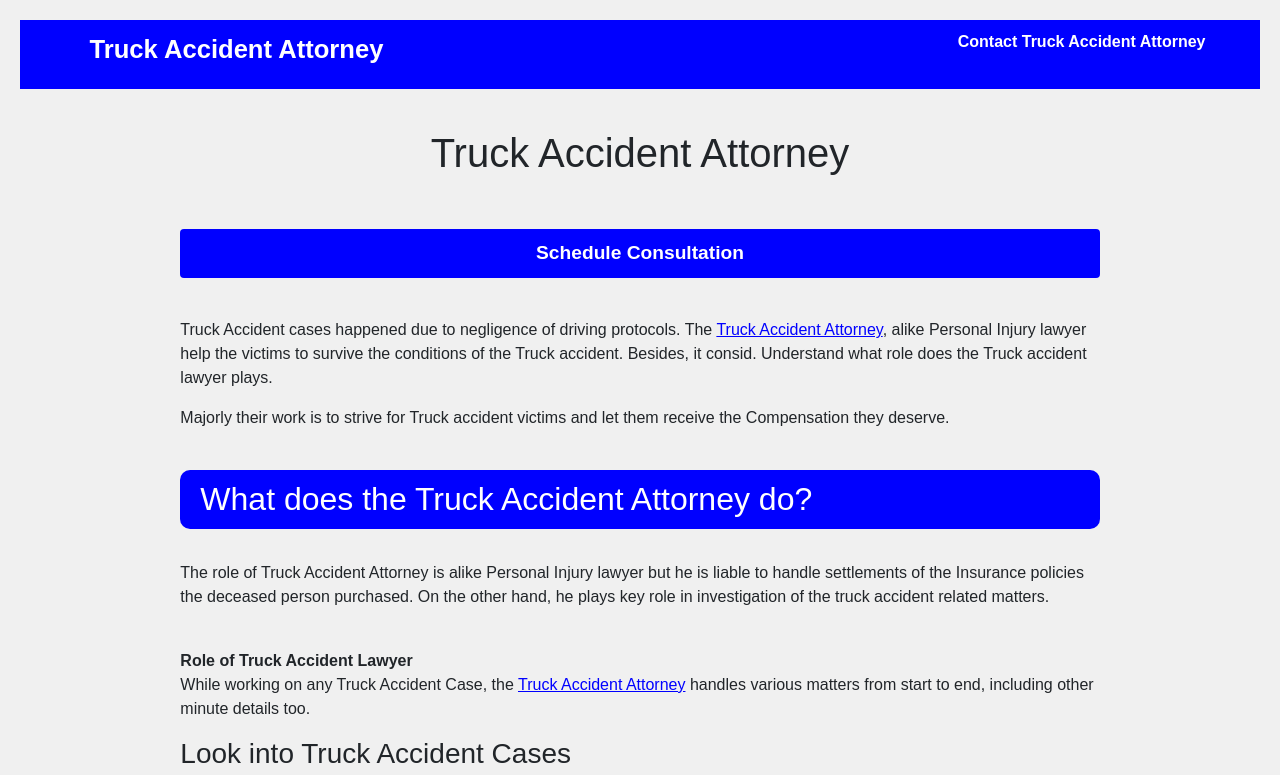
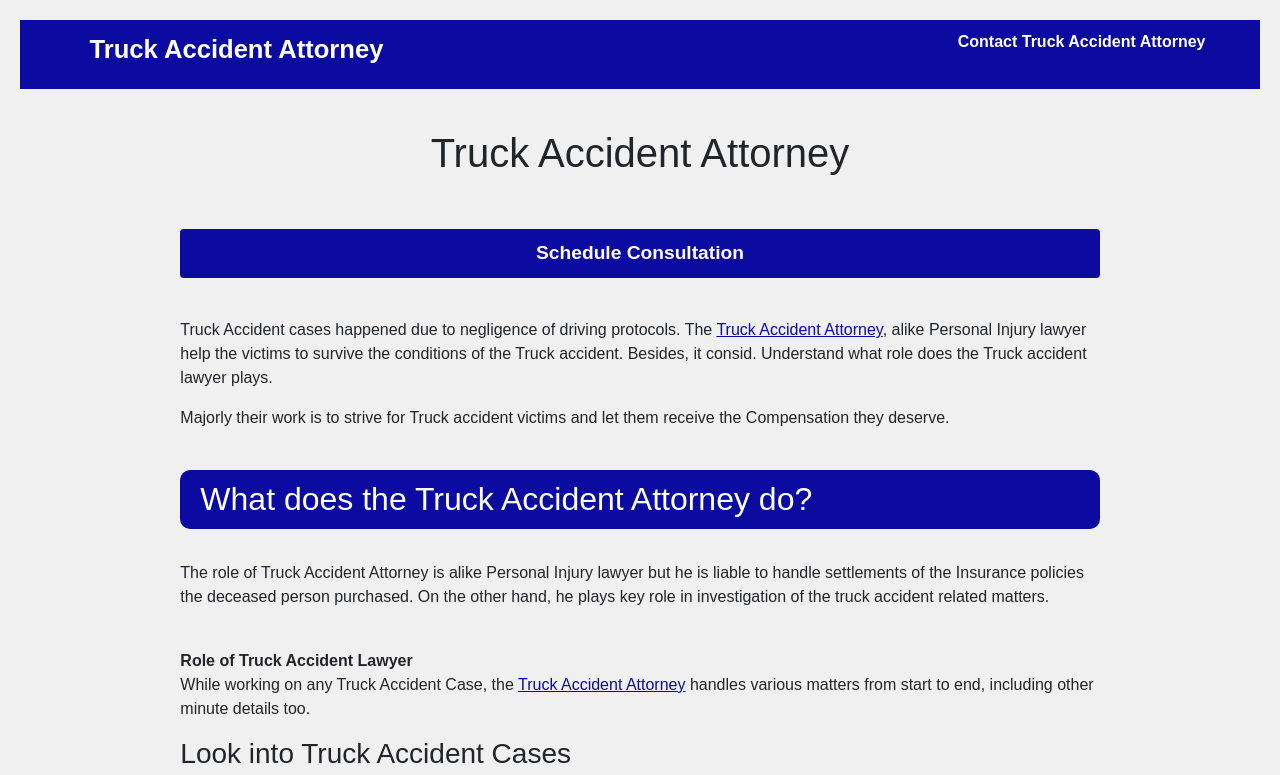
Before and after one commit to truckaccident-attorney/truckaccident-attorney.github.io, a plain HTML site: page index.html in a window 1280 px wide. Shown: the top 775 px of the page. Drawn offline with nearby package versions, Linux system fonts and the light colour scheme.

Commit message:
Update index.html

```diff
--- a/index.html
+++ b/index.html
@@ -32,6 +32,7 @@
     <style>
 
 
+
         .head a, footer a{
             text-decoration: none;
             color: white;
@@ -40,7 +41,7 @@
             color: #1C011A;
         }
         .head{
-            background: #0000FF;
+            background: #0b0ba2;
             color: #FFF;
             padding: 5px;
             padding-top: 10px;
@@ -58,7 +59,7 @@
         }
         button{
             border: none;
-            background: linear-gradient(to bottom, #0000FF 0%, #0000FF 100%);
+            background: linear-gradient(to bottom, #0b0ba2  0%,#0b0ba2 100%);
             color: #FFF;
             padding: 0.5rem 3rem;
             border-radius: 50px;
@@ -70,17 +71,17 @@
             padding: 10px 20px;
             color: #fff;
             border-radius: 10px;
-            background: #0000FF;
+            background: #0b0ba2 ;
         }
 
         a{
-            color: #0000FF;
+            color: #0b0ba2 ;
         }
         a:hover{
             color: #1C011A;
         }
         footer{
-            background-color: #0000FF;
+            background-color: #0b0ba2;
             padding: 5px;
             color: #FFFFFF;
         }
@@ -134,6 +135,7 @@
             font-size: 1.2em;
             text-align: center;
         }
+
 
     </style>
 </head>
```
